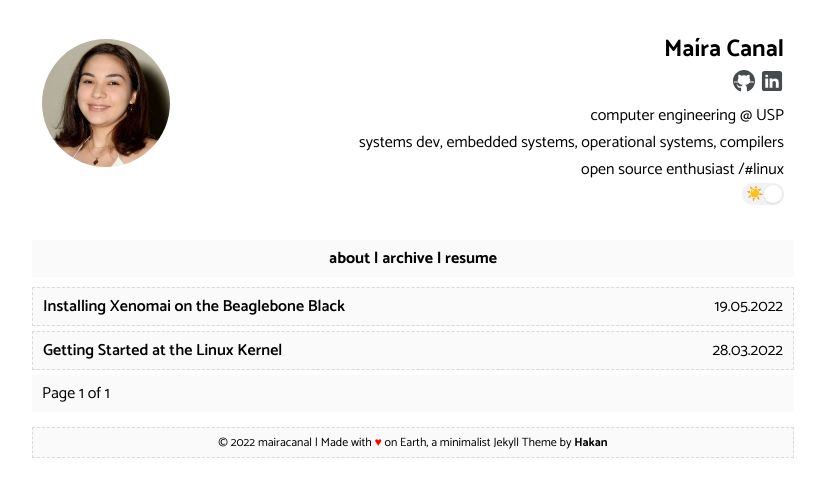
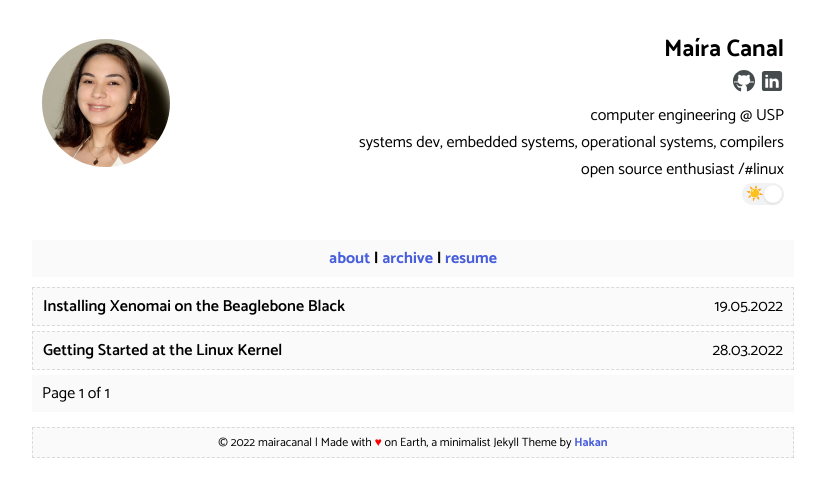
Before and after one commit to mairacanal/mairacanal.github.io, a Jekyll site: the page built from index.html, in a window 1280 px wide. Shown: the top 497 px of the page, without its empty margins (227-1052 px from the left). Built offline with Jekyll 4.4.1, drawn with Linux system fonts in a browser that asks for light colours; the list of posts is cut into pages by our own code.

Commit message:
style: add color to <a> tag

```diff
--- a/assets/css/style.css
+++ b/assets/css/style.css
@@ -5,6 +5,7 @@
     --body-bg: #fff;
     --primary-font-color: #000;
     --border-color: #dadada;
+    --highlight-color: #475ddb;
 }
 
 [data-theme="dark"] {
@@ -13,6 +14,7 @@
   --body-bg: #10171e;
   --primary-font-color: #bfbfbf;
   --border-color: #6a6a6a;
+  --highlight-color: #7d89b8;
 }
 
 body{
@@ -176,7 +178,7 @@ body{
 .w-100{width: 100%!important;}
 
 a:hover{text-decoration: none;}
-a{color: var(--primary-font-color); text-decoration: none;}
+a{color: var(--highlight-color); text-decoration: none;}
 img{max-width: 100%;}
 figure{margin:0; padding: 15px;}
 pre{font-size: 14px; max-width: 90vw; overflow: auto;}
```
